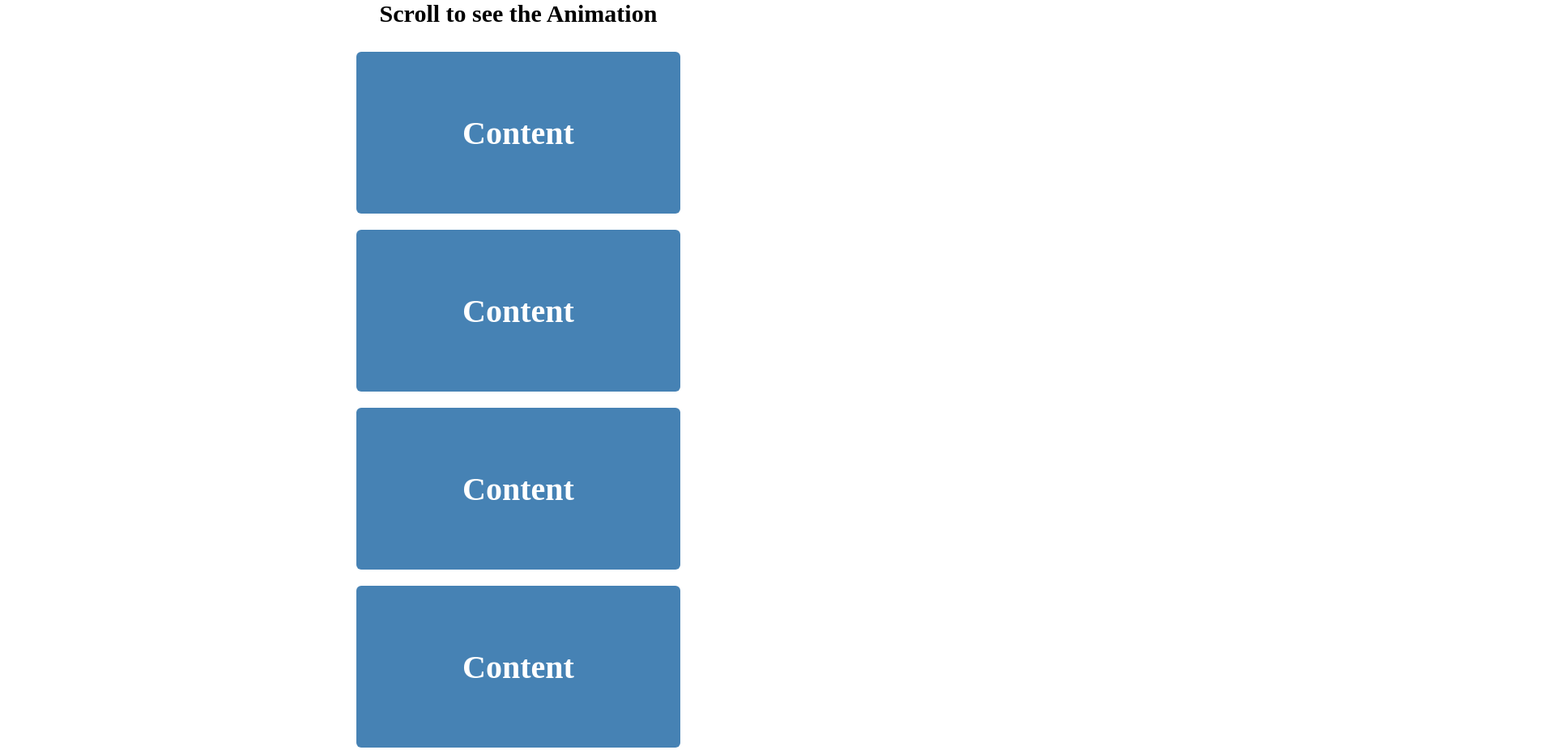
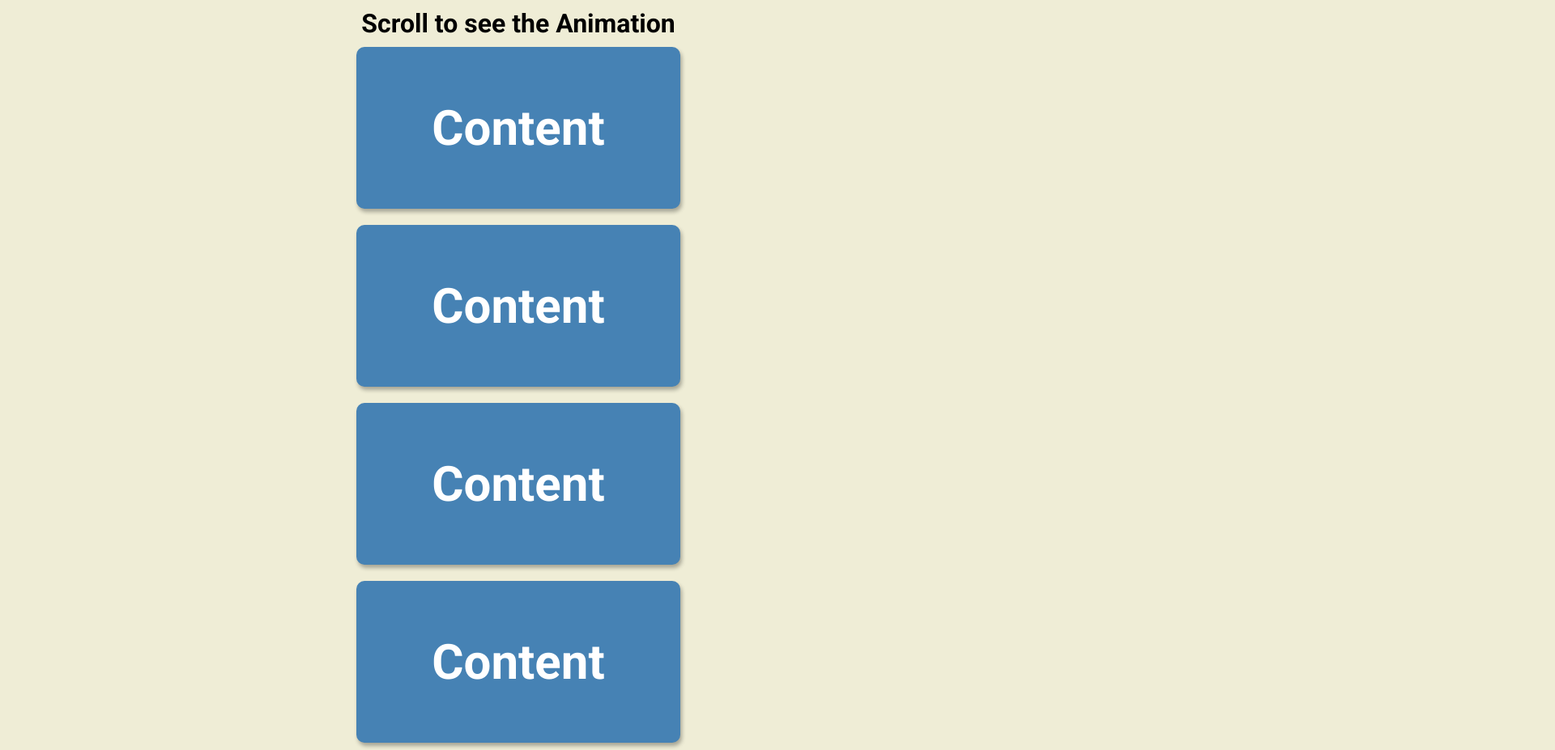
Before and after one commit to Bharat-Dua/frontend-js-projects, a plain HTML site: page project-06-scroll-animation/index.html in a window 1280 px wide. Shown: the top 927 px of the page at 81% size, 1920 px wide, since content can reach past the window. Drawn offline with Linux system fonts and the light colour scheme.

Commit message:
feat: completed scroll animation project

```diff
--- a/project-06-scroll-animation/index.html
+++ b/project-06-scroll-animation/index.html
@@ -8,21 +8,19 @@
     <script src="index.js" defer></script>
   </head>
   <body>
-    <h2>Scroll to see the Animation</h2>
-    <div class="box-container">
-      <div class="box">Content</div>
-      <div class="box">Content</div>
-      <div class="box">Content</div>
-      <div class="box">Content</div>
-      <div class="box">Content</div>
-      <div class="box">Content</div>
-      <div class="box">Content</div>
-      <div class="box">Content</div>
-      <div class="box">Content</div>
-      <div class="box">Content</div>
-      <div class="box">Content</div>
-      <div class="box">Content</div>
-      <div class="box">Content</div>
-    </div>
+    <h1>Scroll to see the Animation</h1>
+    <div class="box show"><h2>Content</h2></div>
+    <div class="box show"><h2>Content</h2></div>
+    <div class="box show"><h2>Content</h2></div>
+    <div class="box"><h2>Content</h2></div>
+    <div class="box"><h2>Content</h2></div>
+    <div class="box"><h2>Content</h2></div>
+    <div class="box"><h2>Content</h2></div>
+    <div class="box"><h2>Content</h2></div>
+    <div class="box"><h2>Content</h2></div>
+    <div class="box"><h2>Content</h2></div>
+    <div class="box"><h2>Content</h2></div>
+    <div class="box"><h2>Content</h2></div>
+    <div class="box"><h2>Content</h2></div>
   </body>
 </html>
--- a/project-06-scroll-animation/index.js
+++ b/project-06-scroll-animation/index.js
@@ -0,0 +1,18 @@
+const boxes = document.querySelectorAll(".box");
+
+window.addEventListener("scroll", checkBoxPosition);
+
+checkBoxPosition();
+
+function checkBoxPosition() {
+  const triggerBottomOfBox = (window.innerHeight / 5) * 4;
+
+  boxes.forEach((box) => {
+    const boxTop = box.getBoundingClientRect().top;
+    if (boxTop < triggerBottomOfBox) {
+      box.classList.add("show");
+    } else {
+      box.classList.remove("show");
+    }
+  });
+}
--- a/project-06-scroll-animation/style.css
+++ b/project-06-scroll-animation/style.css
@@ -1,35 +1,44 @@
+@import url("https://fonts.googleapis.com/css2?family=Roboto:wght@400;700&display=swap");
+
 * {
+  padding: 0;
   margin: 0;
-  padding: 0;
   box-sizing: border-box;
 }
 
 body {
+  background-color: #efedd6;
+  font-family: "Roboto", sans-serif;
   display: flex;
   flex-direction: column;
   align-items: center;
-  height: 100vh;
+  /* justify-content: center; */
+  overflow-x: hidden;
 }
 
-h2 {
-  font-size: 30px;
-  font-weight: bolder;
-  margin-bottom: 20px;
-}
-.box-container {
-  margin-top: 10px;
+h1 {
+  margin: 10px;
 }
 
 .box {
+  align-items: center;
+  border-radius: 10px;
+  background-color: steelblue;
+  box-shadow: 2px 4px 5px rgba(0, 0, 0, 0.3);
+  color: white;
   display: flex;
-  align-items: center;
-  justify-content: center;
   font-size: 40px;
   font-weight: bold;
+  height: 200px;
+  justify-content: center;
+  margin-bottom: 20px;
   width: 400px;
-  height: 200px;
-  border-radius: 6px;
-  color: white;
-  background-color: steelblue;
-  margin-bottom: 20px;
+  transform: translateX(400%);
+  transition: transform 0.4s ease;
 }
+.box:nth-of-type(even) {
+  transform: translateX(-400%);
+}
+.box.show {
+  transform: translateX(0);
+}
```
